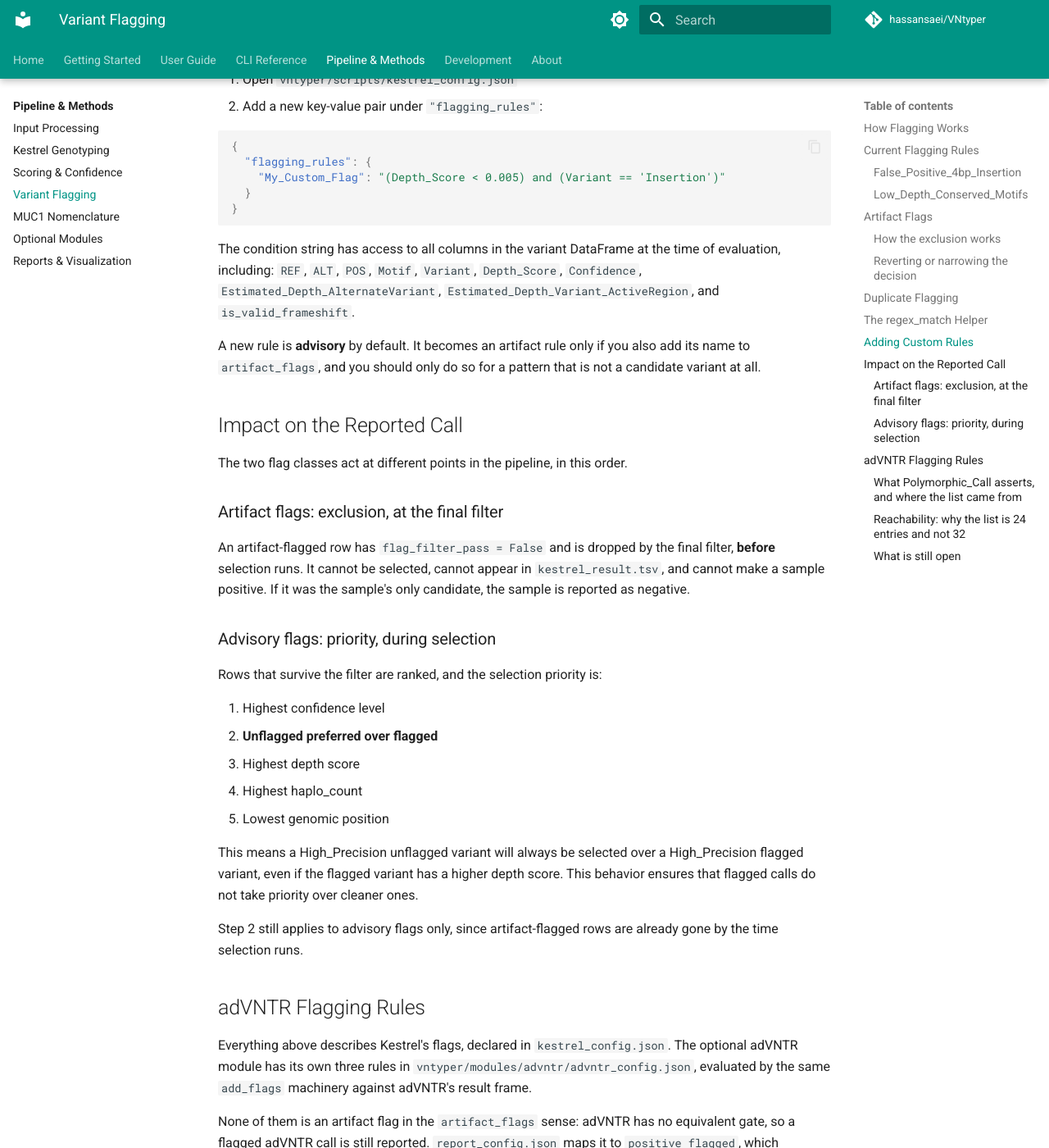
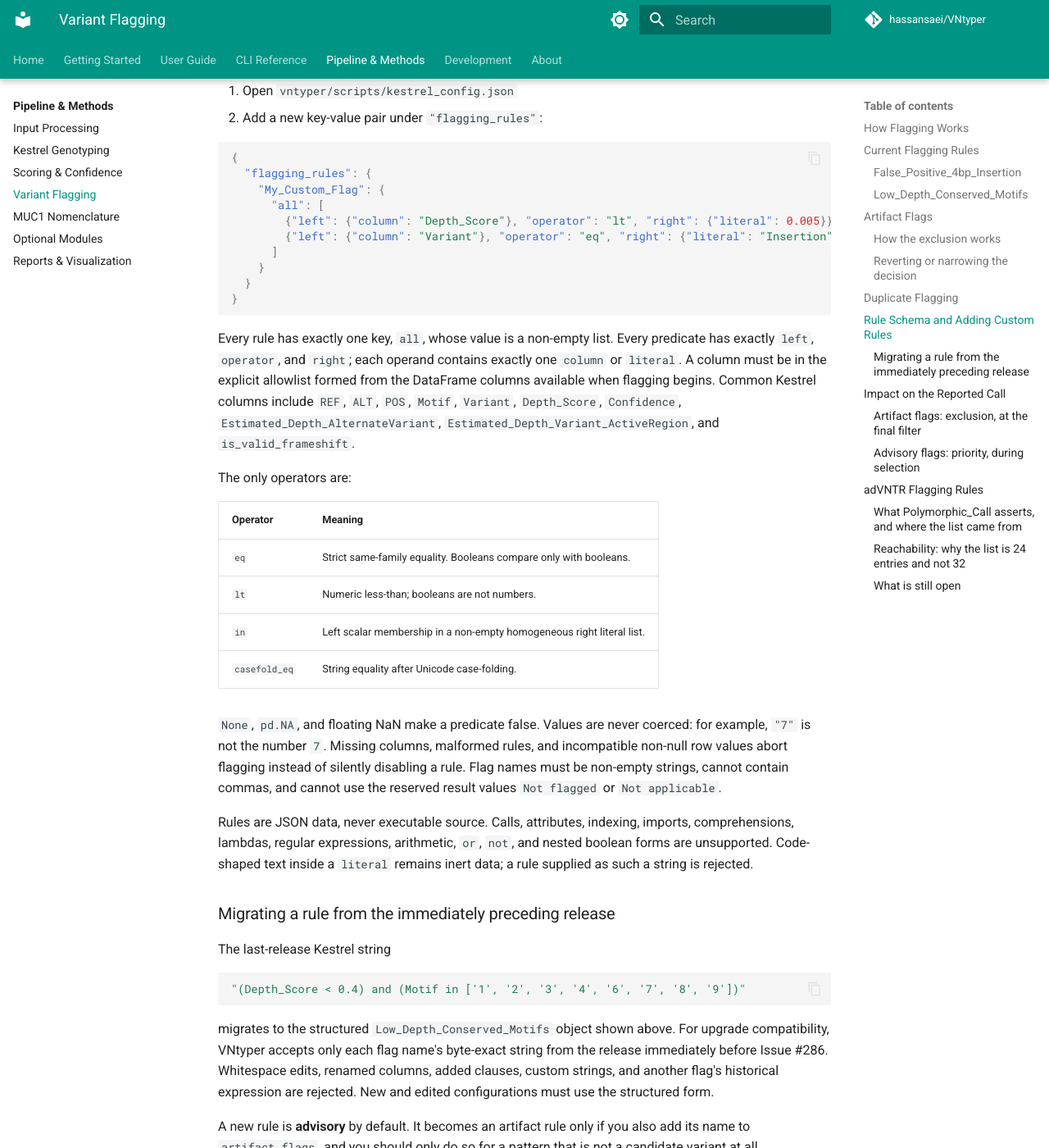
Before and after one commit to hassansaei/VNtyper, an MkDocs documentation site: the page built from docs/pipeline/flagging.md, in a window 1280 px wide and 1400 px high, scrolled down 4058 px. Shown: the whole window at 82% size. Built offline with MkDocs 1.6.1 and Material for MkDocs 9.7.7, drawn with Linux system fonts in a browser that asks for light colours; comment, search, counter and statistics services are not loaded; some of the changed text lies outside the part shown.

Commit message:
refactor(flagging): migrate flag rules to comparator DSL
Closes #286

````diff
--- a/docs/pipeline/flagging.md
+++ b/docs/pipeline/flagging.md
@@ -23,7 +23,7 @@ An advisory flag identifies a call that may be technically valid but warrants ad
 
 ## How Flagging Works
 
-Each flagging rule is defined as a named condition in `kestrel_config.json`. Rules are Python logical expressions evaluated against each row of the variant DataFrame. If a rule's condition evaluates to `True`, the corresponding flag name is appended to the variant's `Flag` column. Multiple flags are comma-separated. Variants matching no rules receive `Flag = "Not flagged"`.
+Each flagging rule is a named, structured conjunction in `kestrel_config.json`. VNtyper validates the complete rule set against the DataFrame's available columns before processing any row. If every predicate in a rule evaluates to `true`, the corresponding flag name is appended to the variant's `Flag` column. Multiple flags are comma-separated in configuration order. Variants matching no rules receive `Flag = "Not flagged"`.
 
 !!! info "Flagging occurs before variant selection"
     As of VNtyper 2 (Issue #145 fix), flagging is applied **before** the final variant selection step. This ensures that when multiple candidate variants pass all filters, unflagged variants are preferred over flagged ones. Previously, a flagged variant could be selected as the best call because flags were added after selection.
@@ -34,8 +34,13 @@ The default rules in `kestrel_config.json`:
 
 ### False_Positive_4bp_Insertion
 
-```
-(REF == 'C') and (ALT == 'CGGCA')
+```json
+{
+  "all": [
+    {"left": {"column": "REF"}, "operator": "eq", "right": {"literal": "C"}},
+    {"left": {"column": "ALT"}, "operator": "eq", "right": {"literal": "CGGCA"}}
+  ]
+}
 ```
 
 Flags a specific 4-bp insertion (C > CGGCA) that has been empirically observed as a recurrent false positive in the Kestrel output. This artifact likely arises from k-mer graph ambiguity in GC-rich regions of the VNTR.
@@ -44,8 +49,17 @@ This is the one flag the shipped configuration declares as an **artifact** (see
 
 ### Low_Depth_Conserved_Motifs
 
-```
-(Depth_Score < 0.4) and (Motif in ['1', '2', '3', '4', '6', '7', '8', '9'])
+```json
+{
+  "all": [
+    {"left": {"column": "Depth_Score"}, "operator": "lt", "right": {"literal": 0.4}},
+    {
+      "left": {"column": "Motif"},
+      "operator": "in",
+      "right": {"literal": ["1", "2", "3", "4", "6", "7", "8", "9"]}
+    }
+  ]
+}
 ```
 
 Flags variants occurring in conserved repeat unit motifs (numbered motifs 1--9) when the depth score is below 0.4. These motifs are highly conserved across MUC1 VNTR alleles, making true pathogenic variants in these positions unlikely unless strongly supported by sequencing depth.
@@ -90,7 +104,7 @@ Emptying the list restores the previous behaviour, where every flag was advisory
 }
 ```
 
-The flag name is never written into the Python; `add_artifact_gate` reads the list from `kestrel_config.json`. Narrowing or withdrawing the artifact rule is therefore a configuration edit, made by whoever owns the domain judgement.
+The artifact decision is never written into Python; `add_artifact_gate` reads the list from `kestrel_config.json`. Narrowing or withdrawing the artifact rule is therefore a configuration edit, made by whoever owns the domain judgement. A separate, flag-name-scoped compatibility map contains the byte-exact previous rule solely to migrate last-release configuration.
 
 ## Duplicate Flagging
 
@@ -119,19 +133,7 @@ by the time flagging runs and raised `KeyError` if the toggle were ever enabled.
     it stays disabled in the shipped config ("We have already tested with this setup. I do not know what will
     happen if we turn it on!"). Enable it by setting `"enabled": true` in `kestrel_config.json`.
 
-## The `regex_match` Helper
-
-Flagging rules can use a built-in `regex_match(pattern, value)` function for pattern-based matching. For example:
-
-```json
-{
-  "Motif_X_Pattern": "regex_match('^X', Motif) and Depth_Score < 0.01"
-}
-```
-
-This flags variants where the motif name starts with "X" and the depth score is below 0.01. The function uses Python's `re.search` internally.
-
-## Adding Custom Rules
+## Rule Schema and Adding Custom Rules
 
 To add a new flagging rule:
 
@@ -141,12 +143,40 @@ To add a new flagging rule:
 ```json
 {
   "flagging_rules": {
-    "My_Custom_Flag": "(Depth_Score < 0.005) and (Variant == 'Insertion')"
+    "My_Custom_Flag": {
+      "all": [
+        {"left": {"column": "Depth_Score"}, "operator": "lt", "right": {"literal": 0.005}},
+        {"left": {"column": "Variant"}, "operator": "eq", "right": {"literal": "Insertion"}}
+      ]
+    }
   }
 }
 ```
 
-The condition string has access to all columns in the variant DataFrame at the time of evaluation, including: `REF`, `ALT`, `POS`, `Motif`, `Variant`, `Depth_Score`, `Confidence`, `Estimated_Depth_AlternateVariant`, `Estimated_Depth_Variant_ActiveRegion`, and `is_valid_frameshift`.
+Every rule has exactly one key, `all`, whose value is a non-empty list. Every predicate has exactly `left`, `operator`, and `right`; each operand contains exactly one `column` or `literal`. A column must be in the explicit allowlist formed from the DataFrame columns available when flagging begins. Common Kestrel columns include `REF`, `ALT`, `POS`, `Motif`, `Variant`, `Depth_Score`, `Confidence`, `Estimated_Depth_AlternateVariant`, `Estimated_Depth_Variant_ActiveRegion`, and `is_valid_frameshift`.
+
+The only operators are:
+
+| Operator | Meaning |
+|----------|---------|
+| `eq` | Strict same-family equality. Booleans compare only with booleans. |
+| `lt` | Numeric less-than; booleans are not numbers. |
+| `in` | Left scalar membership in a non-empty homogeneous right literal list. |
+| `casefold_eq` | String equality after Unicode case-folding. |
+
+`None`, `pd.NA`, and floating NaN make a predicate false. Values are never coerced: for example, `"7"` is not the number `7`. Missing columns, malformed rules, and incompatible non-null row values abort flagging instead of silently disabling a rule. Flag names must be non-empty strings, cannot contain commas, and cannot use the reserved result values `Not flagged` or `Not applicable`.
+
+Rules are JSON data, never executable source. Calls, attributes, indexing, imports, comprehensions, lambdas, regular expressions, arithmetic, `or`, `not`, and nested boolean forms are unsupported. Code-shaped text inside a `literal` remains inert data; a rule supplied as such a string is rejected.
+
+### Migrating a rule from the immediately preceding release
+
+The last-release Kestrel string
+
+```json
+"(Depth_Score < 0.4) and (Motif in ['1', '2', '3', '4', '6', '7', '8', '9'])"
+```
+
+migrates to the structured `Low_Depth_Conserved_Motifs` object shown above. For upgrade compatibility, VNtyper accepts only each flag name's byte-exact string from the release immediately before Issue #286. Whitespace edits, renamed columns, added clauses, custom strings, and another flag's historical expression are rejected. New and edited configurations must use the structured form.
 
 A new rule is **advisory** by default. It becomes an artifact rule only if you also add its name to `artifact_flags`, and you should only do so for a pattern that is not a candidate variant at all.
 
@@ -239,10 +269,11 @@ adVNTR output of all 400 simulated samples changes **no** `Flag` value.
 
 `tests/unit/test_advntr_polymorphic_calls.py` runs the production filter arms over the
 live list, so a future unreachable entry fails the build. That matters here because the
-failure mode is silent: `evaluate_condition` downgrades a `NameError` to a warning and
-returns `False`, which is how `Polymorphic_Call` shipped misspelled as `Poylmorhic_Call`
-until `742b872`, and how `Repeat_Unit_7` shipped as `RU == 7` — comparing a string column
-against an integer — until `52f822e`.
+the historical failure mode was silent: a missing expression name could disable a rule,
+which is how `Polymorphic_Call` shipped misspelled as `Poylmorhic_Call` until `742b872`,
+and loose expression typing allowed `Repeat_Unit_7` to ship as `RU == 7` — comparing a
+string column against an integer — until `52f822e`. Structured validation now rejects
+both defects before processing rows.
 
 ### What is still open
 
--- a/docs/user-guide/configuration.md
+++ b/docs/user-guide/configuration.md
@@ -94,8 +94,22 @@ Controls Kestrel execution and the entire postprocessing pipeline (scoring, conf
     }
   },
   "flagging_rules": {
-    "False_Positive_4bp_Insertion": "(REF == 'C') and (ALT == 'CGGCA')",
-    "Low_Depth_Conserved_Motifs": "(Depth_Score < 0.4) and (Motif in ['1', '2', '3', '4', '6', '7', '8', '9'])"
+    "False_Positive_4bp_Insertion": {
+      "all": [
+        {"left": {"column": "REF"}, "operator": "eq", "right": {"literal": "C"}},
+        {"left": {"column": "ALT"}, "operator": "eq", "right": {"literal": "CGGCA"}}
+      ]
+    },
+    "Low_Depth_Conserved_Motifs": {
+      "all": [
+        {"left": {"column": "Depth_Score"}, "operator": "lt", "right": {"literal": 0.4}},
+        {
+          "left": {"column": "Motif"},
+          "operator": "in",
+          "right": {"literal": ["1", "2", "3", "4", "6", "7", "8", "9"]}
+        }
+      ]
+    }
   },
   "artifact_flags": ["False_Positive_4bp_Insertion"],
   "motif_filtering": {
@@ -133,10 +147,19 @@ Controls Kestrel execution and the entire postprocessing pipeline (scoring, conf
 
 A name listed in `artifact_flags` must also be raised by a `flagging_rules` entry, or it never matches anything. Excluded rows are not lost: they remain in `kestrel_pre_result.tsv` with `flag_filter_pass = False`.
 
+Each flag rule contains exactly one non-empty `all` list. Predicates contain exactly `left`, `operator`, and `right`; operands contain one `column` or `literal`. Available operators are `eq`, `lt`, `in`, and `casefold_eq`. Columns are validated against the frame available to the consumer before any row is processed. Null values make a predicate false, and VNtyper never coerces strings, numbers, or booleans between types.
+
+Calls, attributes, indexing, imports, comprehensions, lambdas, regular expressions, arithmetic, and nested boolean forms are not part of the schema and are never executed. The byte-exact last-release string
+
+```json
+"(REF == 'C') and (ALT == 'CGGCA')"
+```
+
+is accepted only as a migration input for `False_Positive_4bp_Insertion` and maps to the structured object shown above. Modified whitespace, added clauses, custom expression strings, and another flag's historical expression are rejected. New configuration must use structured rules. See [Variant Flagging](../pipeline/flagging.md#rule-schema-and-adding-custom-rules) for the complete schema and examples.
+
 !!! note "Emptying `artifact_flags` restores the previous behaviour"
     Setting `"artifact_flags": []` makes every flag advisory again --- exactly how
-    VNtyper behaved before the Issue #174 fix --- with no code change. The flag names
-    live only in this file, so narrowing or withdrawing the artifact rule is a
-    configuration edit.
+    VNtyper behaved before the Issue #174 fix --- with no code change. The artifact
+    decision lives in this file, so narrowing or withdrawing it is a configuration edit.
 
 See [Variant Flagging](../pipeline/flagging.md) for the full description of the two flag classes.
````
Also changed, not shown: AGENTS.md (+13 -9 lines), 9 other files.
